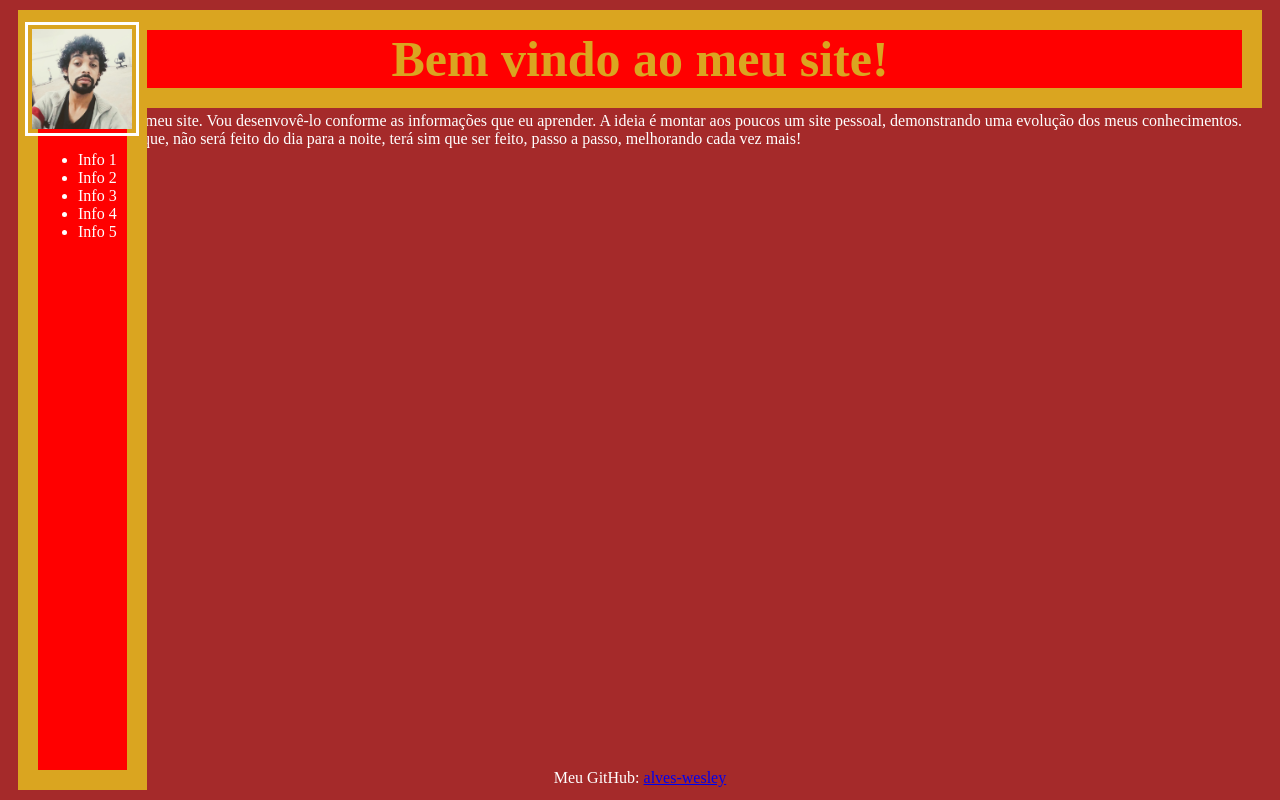
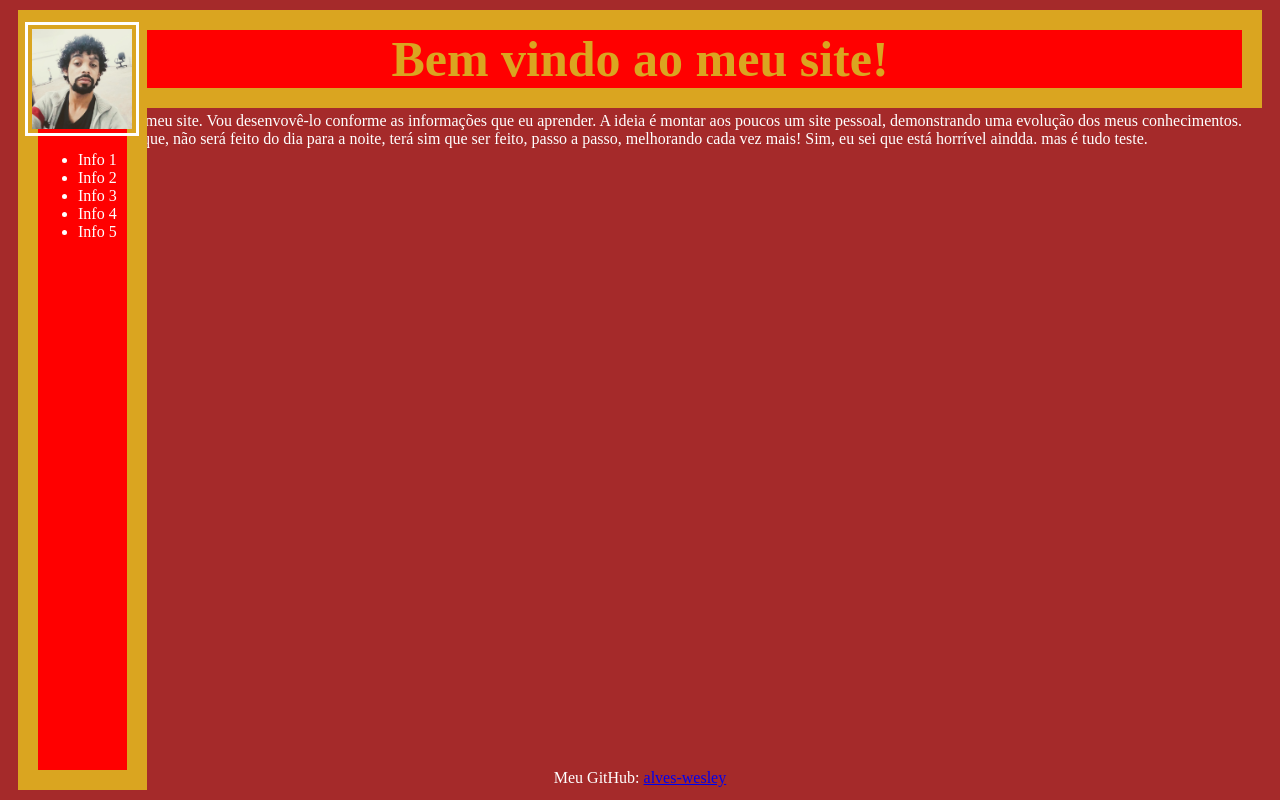
Before and after one commit to alves-wesley/alves-wesley.github.io, a plain HTML site: page index.html in a window 1280 px wide. Drawn offline with Linux system fonts and the light colour scheme.

Commit message:
Alteração texto

```diff
--- a/index.html
+++ b/index.html
@@ -12,7 +12,7 @@
     <h1 id="principal">Bem vindo ao meu site!</h1>
     </header>
     <p class="Apresentation">Este é meu site. Vou desenvovê-lo conforme as informações que eu aprender. A ideia é montar aos poucos um site pessoal, demonstrando uma evolução dos meus conhecimentos. Claro que,
-        não será feito do dia para a noite, terá sim que ser feito, passo a passo, melhorando cada vez mais!
+        não será feito do dia para a noite, terá sim que ser feito, passo a passo, melhorando cada vez mais! Sim, eu sei que está horrível aindda. mas é tudo teste.
 
     </p>
 
```
